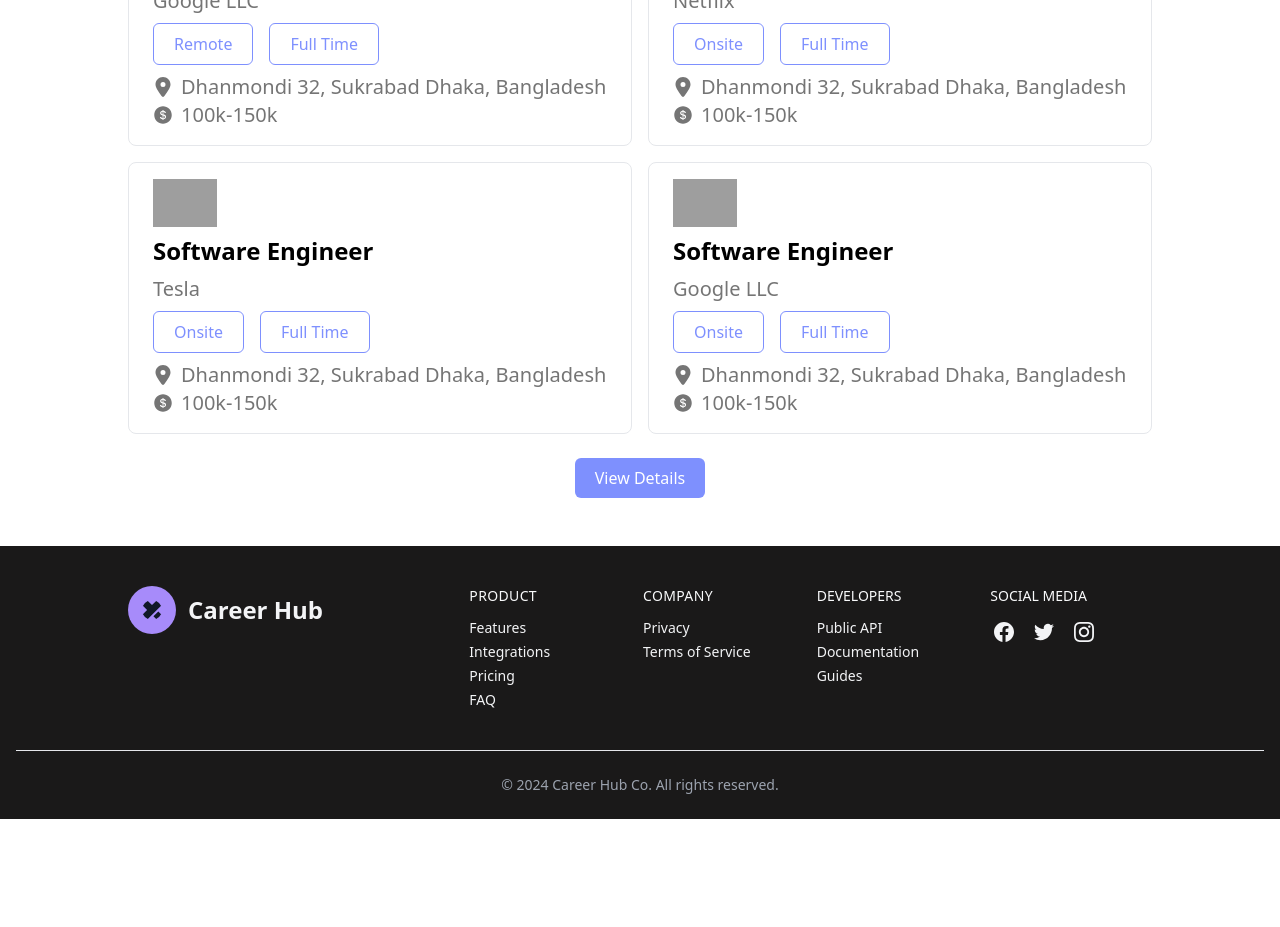
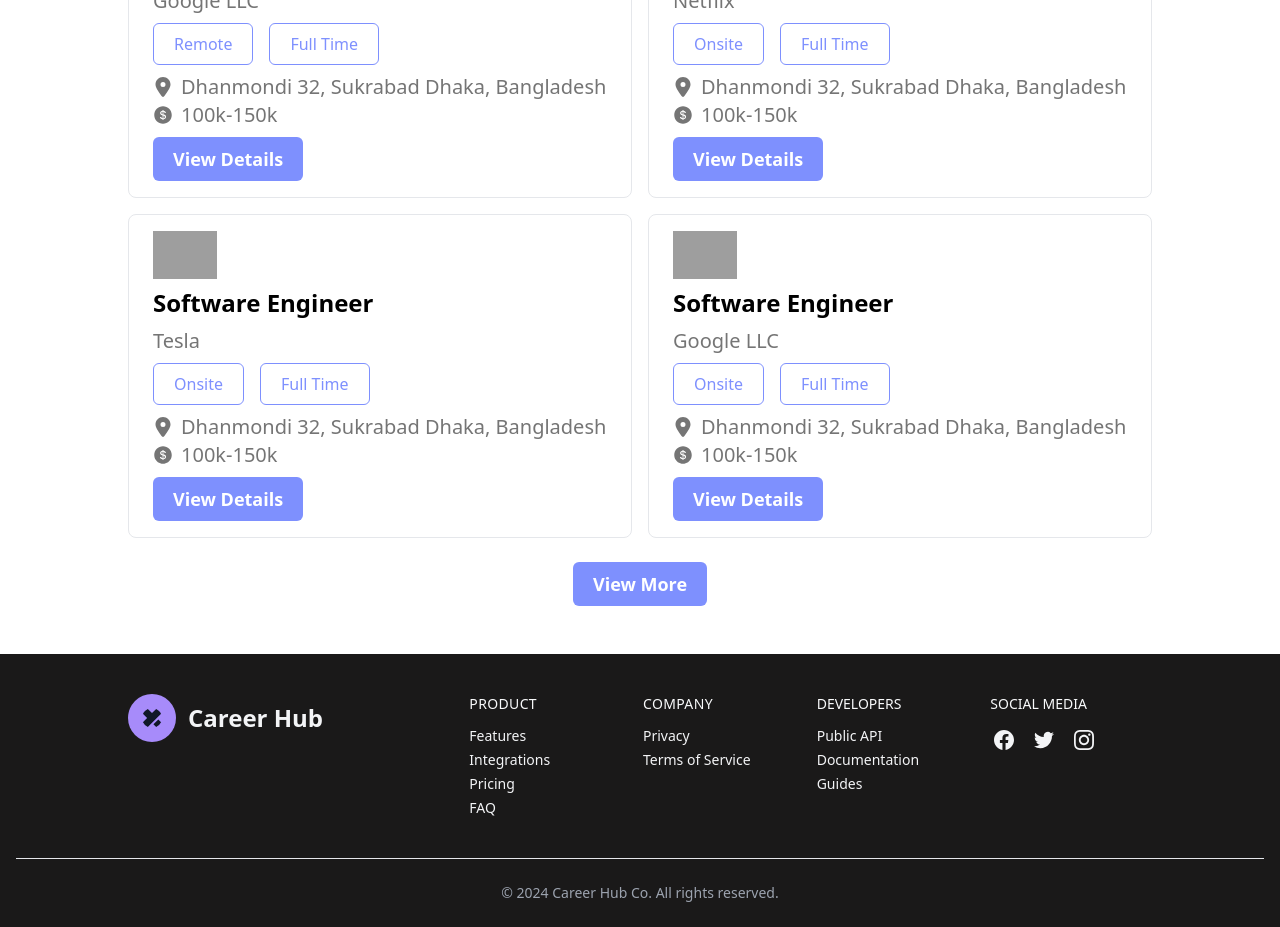
Before and after one commit to Asad9340/Career-Hub, a React (Vite) app: page / in a window 1280 px wide. Shown: the part 1320-2247 px from the top of the page. Before the commit the page ends 2139 px from the top, so only its background shows below. Built offline with nearby package versions, Linux system fonts and the light colour scheme; grey boxes are pictures that could not be loaded.

Commit message:
added show details in every job card

```diff
--- a/src/components/Jobs/Job.jsx
+++ b/src/components/Jobs/Job.jsx
@@ -40,6 +40,11 @@ function Job({ job }) {
           <p>{salary}</p>
         </div>
       </div>
+      <div>
+        <button className="text-white bg-[#7E90FE] hover:bg-[#4c5ed2] active:bg-[#7E90FE] px-5 py-2 rounded-md text-lg font-semibold">
+          View Details
+        </button>
+      </div>
     </div>
   );
 }
--- a/src/components/Jobs/Jobs.jsx
+++ b/src/components/Jobs/Jobs.jsx
@@ -27,12 +27,16 @@ function Jobs() {
           <Job key={index} job={job}></Job>
         ))}
       </div>
-      <div className={`text-center mt-6 ${counter===jobs.length?'hidden':'block'}`}>
+      <div
+        className={`text-center mt-6 ${
+          counter === jobs.length ? 'hidden' : 'block'
+        }`}
+      >
         <button
           onClick={() => setCounter(jobs.length)}
-          className="text-white bg-[#7E90FE] hover:bg-[#4c5ed2] active:bg-[#7E90FE] px-5 py-2 rounded-md"
+          className="text-white bg-[#7E90FE] hover:bg-[#4c5ed2] active:bg-[#7E90FE] px-5 py-2 rounded-md text-lg font-semibold"
         >
-          View Details
+          View More
         </button>
       </div>
     </div>
```
